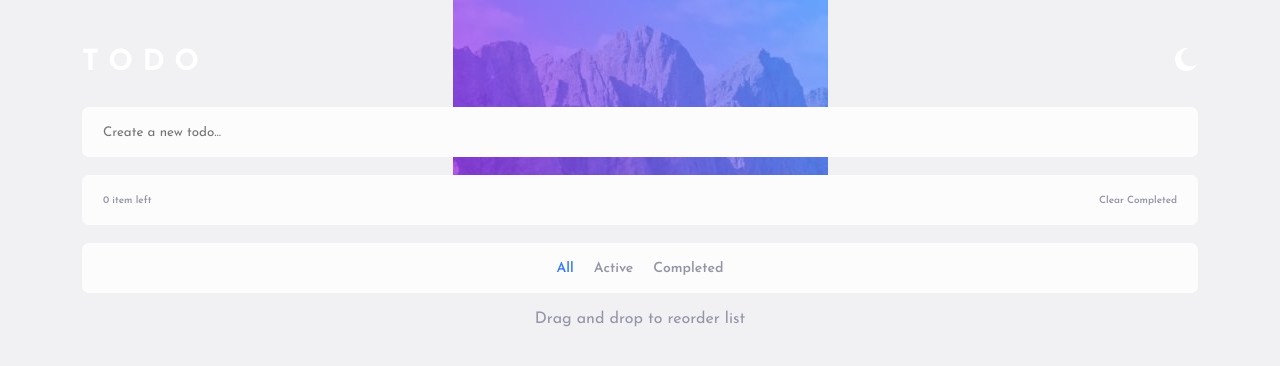
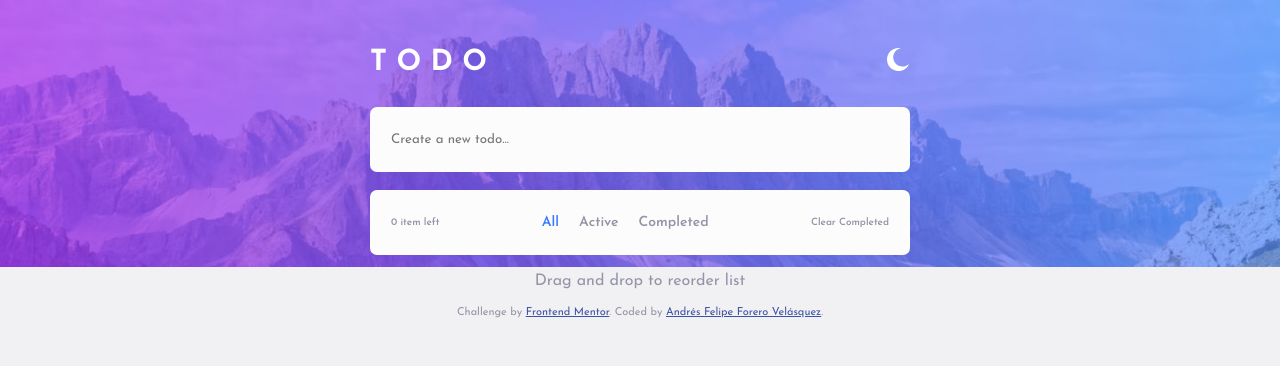
Before and after one commit to AndresFelipeForero/todo-app-main, an Angular app: page / in a window 1280 px wide. Shown: the top 366 px of the page. Built offline with nearby package versions, Linux system fonts and the light colour scheme.

Commit message:
Desktop layout stared

```diff
--- a/src/app/todo-list/todo-list.component.html
+++ b/src/app/todo-list/todo-list.component.html
@@ -45,21 +45,38 @@
             }
             <div class="info field">
                 <span class="info__left">{{leftCounter}} item left</span>
+                @if (mediaChanged >= 600) {
+                    <div class="status field">
+                        <span [ngClass]="{'status__active': activeStatus === 'all'}" (click)="statusActive('all')"
+                            class="status__span">All</span>
+                        <span [ngClass]="{'status__active': activeStatus === 'active'}" (click)="statusActive('active')"
+                            class="status__span">Active</span>
+                        <span [ngClass]="{'status__active': activeStatus === 'complete'}" (click)="statusActive('complete')"
+                            class="status__span">Completed</span>
+                    </div>
+                }
                 <span class="info__completeclear" (click)="clearChecked()">Clear Completed</span>
             </div>
         </ul>
 
-        <div class="status field">
-            <span [ngClass]="{'status__active': activeStatus === 'all'}" (click)="statusActive('all')"
-                class="status__span">All</span>
-            <span [ngClass]="{'status__active': activeStatus === 'active'}" (click)="statusActive('active')"
-                class="status__span">Active</span>
-            <span [ngClass]="{'status__active': activeStatus === 'complete'}" (click)="statusActive('complete')"
-                class="status__span">Completed</span>
-        </div>
+        @if (mediaChanged < 600) {
+            <div class="status field">
+                <span [ngClass]="{'status__active': activeStatus === 'all'}" (click)="statusActive('all')"
+                    class="status__span">All</span>
+                <span [ngClass]="{'status__active': activeStatus === 'active'}" (click)="statusActive('active')"
+                    class="status__span">Active</span>
+                <span [ngClass]="{'status__active': activeStatus === 'complete'}" (click)="statusActive('complete')"
+                    class="status__span">Completed</span>
+            </div>
+        }
+
 
         <span class="
         helptext">Drag and drop to reorder list</span>
+        <div class="attribution" [ngClass]="{'attribution__dark': changeTheme}">
+            Challenge by <a href="https://www.frontendmentor.io?ref=challenge" target="_blank">Frontend Mentor</a>.
+            Coded by <a href="#">Andrés Felipe Forero Velásquez</a>.
+          </div>
 
     </div>
 </div>
--- a/src/app/todo-list/todo-list.component.scss
+++ b/src/app/todo-list/todo-list.component.scss
@@ -9,6 +9,7 @@
 
 .container {
     width: 100%;
+    min-width: 100vw;
     min-height: 100vh;
     background-color: var(--VeryLightGrayishBlue);
     background-image: url(../../assets/images/bg-mobile-light.jpg);
@@ -69,7 +70,7 @@
     .list {
 
         position: relative;
-        overflow-y: scroll;
+        overflow-y: auto;
         max-height: fit-content;
         // min-height: 320px;
         border-radius: 7px;
@@ -82,24 +83,27 @@
             border-bottom: 1px solid var(--VeryLightGrayishBlue);
 
             .task__check {
+                appearance: none;
+                -webkit-appearance: none;
+                -moz-appearance: none;
+                position: relative;
                 flex-grow: 0;
                 width: 20px;
                 height: 20px;
                 border-radius: 50%;
                 border: 1px solid var(--LightGrayishBlue);
-                appearance: none;
-                -webkit-appearance: none;
-                -moz-appearance: none;
 
+                cursor: pointer;
             }
 
             .task__check:checked {
                 background-image:
-                url('../../assets/images/icon-check.svg'),
-                linear-gradient(to right, hsl(192, 100%, 67%), hsl(280, 87%, 65%));
+                    url('../../assets/images/icon-check.svg'),
+                    linear-gradient(to right, hsl(192, 100%, 67%), hsl(280, 87%, 65%));
                 background-repeat: no-repeat;
                 background-size: auto;
-                background-position: center, center, center;
+                background-position: center, center;
+
             }
 
             .task__text {
@@ -113,6 +117,7 @@
                 appearance: none;
                 -webkit-appearance: none;
                 -moz-appearance: none;
+                cursor: pointer;
             }
 
             .task__text--checked {
@@ -124,6 +129,7 @@
                 flex-grow: 0;
                 width: 13px;
                 height: 13px;
+                cursor: pointer;
             }
 
 
@@ -138,6 +144,8 @@
             color: var(--DarkGrayishBlue);
             font-size: 10px;
             font-weight: 600;
+            white-space: nowrap;
+
         }
     }
 
@@ -172,3 +180,32 @@
     --LightGrayishBlue: hsl(237, 14%, 26%);
     background-image: url('../../assets/images/bg-mobile-dark.jpg');
 }
+
+.attribution {
+    font-size: 11px;
+    text-align: center;
+}
+
+.attribution__dark {
+    color: var(--DarkGrayishBlue);
+}
+
+.attribution a {
+    color: hsl(228, 45%, 44%);
+}
+
+@media (min-width: 375px){
+
+    .container {
+        background-image: url('../../assets/images/bg-desktop-light.jpg');
+        background-size: 100%;
+    }
+
+    .field {
+        min-height: 65px;
+        max-height: 65px;
+    }
+    .contain {
+        max-width: 540px;
+    }
+}
--- a/src/app/todo-list/todo-list.component.ts
+++ b/src/app/todo-list/todo-list.component.ts
@@ -1,4 +1,4 @@
-import { Component, inject } from '@angular/core';
+import { Component, HostListener, inject } from '@angular/core';
 import { FormsModule } from '@angular/forms'
 import { AsyncPipe, CommonModule} from '@angular/common';
 import { StoreService } from '../services/store.service';
@@ -14,6 +14,7 @@ import { Subscription } from 'rxjs';
 
 export class TodoListComponent {
 
+  mediaChanged!: number;
   activeStatus: string = "all";
   newTaskInput!: string;
   changedTheme: boolean = false;
@@ -31,6 +32,8 @@ export class TodoListComponent {
       this.leftCounter = taskList.filter(({checked}) => !checked).length
     })
 
+    this.mediaChanged = window.innerWidth
+
     /* -------------set status in store--------------- */
     let status = localStorage.getItem('status')
     if (status) {
@@ -43,6 +46,12 @@ export class TodoListComponent {
       this.changedTheme = JSON.parse(theme)
     }
 
+  }
+
+  @HostListener('window:resize', ['$event'])
+  onResize(event: any){
+    this.mediaChanged = window.innerWidth;
+    console.log(this.mediaChanged, event)
   }
 
   addTask(taskName: string) {
@@ -80,6 +89,8 @@ export class TodoListComponent {
     this._store.edit()
   }
 
+
+
   ngOnDestroy(){
     this.subscription?.unsubscribe()
   }
```
